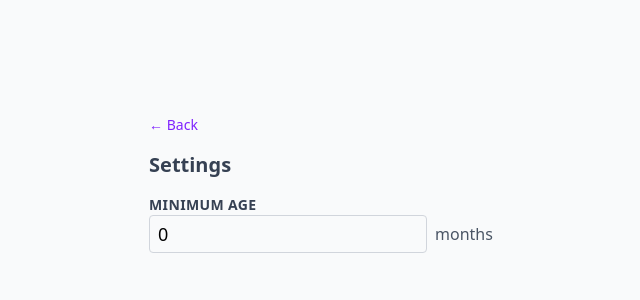
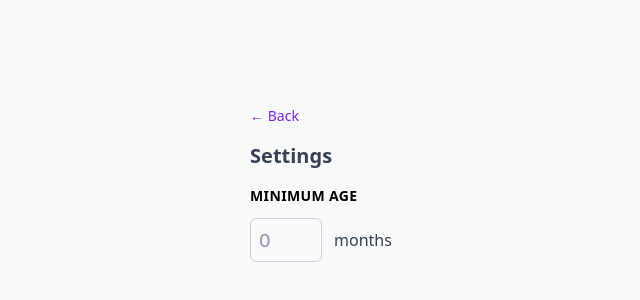
Before and after one commit to alex-mextner/front-task-react, a React (Vite) app: page /settings in a window 1280 px wide. Shown: the part 216-516 px from the top of the page, without its empty margins (319-959 px from the left). Built offline with nearby package versions, Linux system fonts and the light colour scheme; a web font is replaced by a local one.

Commit message:
refactor(store,views): switch to NumericInput with number | null model

```diff
--- a/src/store/index.ts
+++ b/src/store/index.ts
@@ -3,14 +3,14 @@ import { create } from 'zustand'
 export interface Person {
   id: number
   name: string
-  ageInHours: number
+  ageInHours: number | null
 }
 
 interface AppState {
   people: Person[]
-  minimumAgeInMonths: number
-  updatePersonAge: (id: number, ageInHours: number) => void
-  setMinimumAgeInMonths: (months: number) => void
+  minimumAgeInMonths: number | null
+  updatePersonAge: (id: number, ageInHours: number | null) => void
+  setMinimumAgeInMonths: (months: number | null) => void
 }
 
 export const useStore = create<AppState>((set) => ({
@@ -19,7 +19,7 @@ export const useStore = create<AppState>((set) => ({
     { id: 2, name: 'Bob', ageInHours: 350400 },
     { id: 3, name: 'Charlie', ageInHours: 219000 },
   ],
-  minimumAgeInMonths: 0,
+  minimumAgeInMonths: null,
   updatePersonAge: (id, ageInHours) =>
     set((state) => ({
       people: state.people.map((p) => (p.id === id ? { ...p, ageInHours } : p)),
--- a/src/views/PeopleList.tsx
+++ b/src/views/PeopleList.tsx
@@ -6,7 +6,7 @@ export default function PeopleList() {
 
   const peopleWithYears = people.map((person) => ({
     ...person,
-    ageInYears: Math.floor(person.ageInHours / 8760),
+    ageInYears: person.ageInHours === null ? null : Math.floor(person.ageInHours / 8760),
   }))
 
   return (
@@ -27,7 +27,9 @@ export default function PeopleList() {
             />
             <div>
               <div className="font-bold text-gray-700">{person.name}</div>
-              <div className="text-gray-600">{person.ageInYears} years old</div>
+              <div className="text-gray-600">
+                {person.ageInYears === null ? 'age unknown' : `${person.ageInYears} years old`}
+              </div>
             </div>
           </Link>
         ))}
--- a/src/views/PersonEdit.tsx
+++ b/src/views/PersonEdit.tsx
@@ -1,4 +1,5 @@
 import { Link, useParams } from 'react-router-dom'
+import NumericInput from '@/components/NumericInput'
 import { useStore } from '@/store'
 
 export default function PersonEdit() {
@@ -23,26 +24,29 @@ export default function PersonEdit() {
         &larr; Back
       </Link>
 
-      <div className="flex items-center gap-3">
+      <div className="group flex items-center gap-4">
         <img
           src={`${import.meta.env.BASE_URL}img.png`}
           alt={person.name}
-          className="w-14 h-14 rounded-full border-2 border-violet-500 object-cover"
+          className="w-20 h-20 rounded-full border-2 border-transparent group-focus-within:border-violet-600 object-cover transition-colors"
         />
-        <div>
-          <label htmlFor="hours-input" className="block text-sm font-bold tracking-wide text-gray-700">
+        <div className="flex flex-col gap-3">
+          <label
+            htmlFor="hours-input"
+            className="block text-sm tracking-wide text-gray-700 group-focus-within:text-violet-700"
+            style={{ fontFamily: 'var(--font-display)' }}
+          >
             {person.name.toUpperCase()} IS
           </label>
-          <div className="flex items-center gap-2">
-            <input
+          <div className="flex items-center gap-3">
+            <NumericInput
               id="hours-input"
-              type="text"
               value={person.ageInHours}
-              onChange={(e) => updatePersonAge(person.id, Number(e.target.value) || 0)}
-              className="border border-gray-300 rounded px-2 py-1 text-lg outline-none"
+              onChange={(hours) => updatePersonAge(person.id, hours)}
               placeholder="0"
+              minWidthPx={72}
             />
-            <span className="text-gray-600">hours old</span>
+            <span className="text-gray-700">hours old</span>
           </div>
         </div>
       </div>
--- a/src/views/Settings.tsx
+++ b/src/views/Settings.tsx
@@ -1,4 +1,5 @@
 import { Link } from 'react-router-dom'
+import NumericInput from '@/components/NumericInput'
 import { useStore } from '@/store'
 
 export default function Settings() {
@@ -13,20 +14,23 @@ export default function Settings() {
 
       <h1 className="text-xl font-bold text-gray-700">Settings</h1>
 
-      <div>
-        <label htmlFor="min-age-input" className="block text-sm font-bold tracking-wide text-gray-700">
+      <div className="flex flex-col gap-3">
+        <label
+          htmlFor="min-age-input"
+          className="block text-sm font-bold tracking-wide"
+          style={{ fontFamily: 'var(--font-display)' }}
+        >
           MINIMUM AGE
         </label>
-        <div className="flex items-center gap-2">
-          <input
+        <div className="flex items-center gap-3">
+          <NumericInput
             id="min-age-input"
-            type="text"
             value={minimumAgeInMonths}
-            onChange={(e) => setMinimumAgeInMonths(Number(e.target.value) || 0)}
-            className="border border-gray-300 rounded px-2 py-1 text-lg outline-none"
+            onChange={setMinimumAgeInMonths}
             placeholder="0"
+            minWidthPx={72}
           />
-          <span className="text-gray-600">months</span>
+          <span className="text-gray-700">months</span>
         </div>
       </div>
     </div>
```
